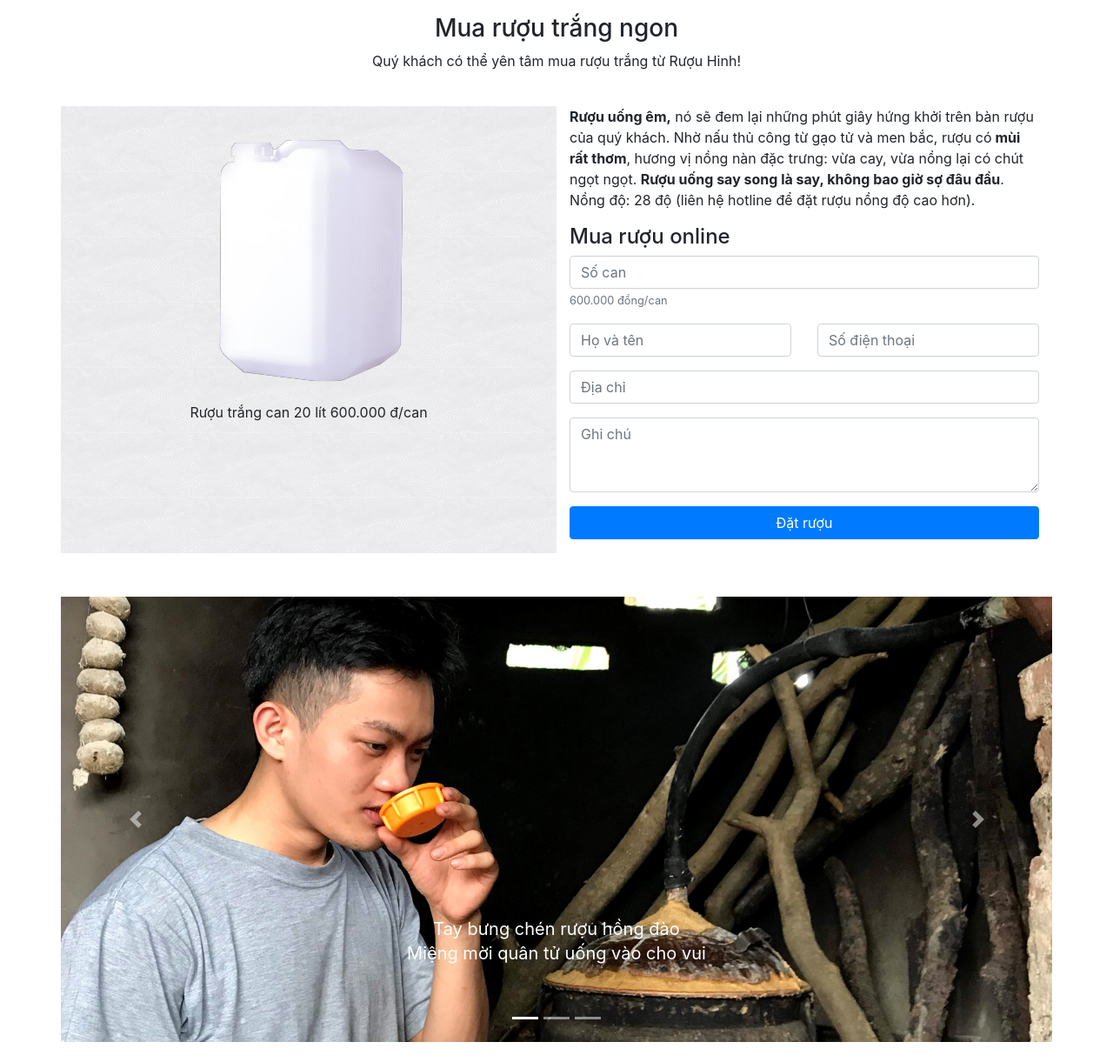
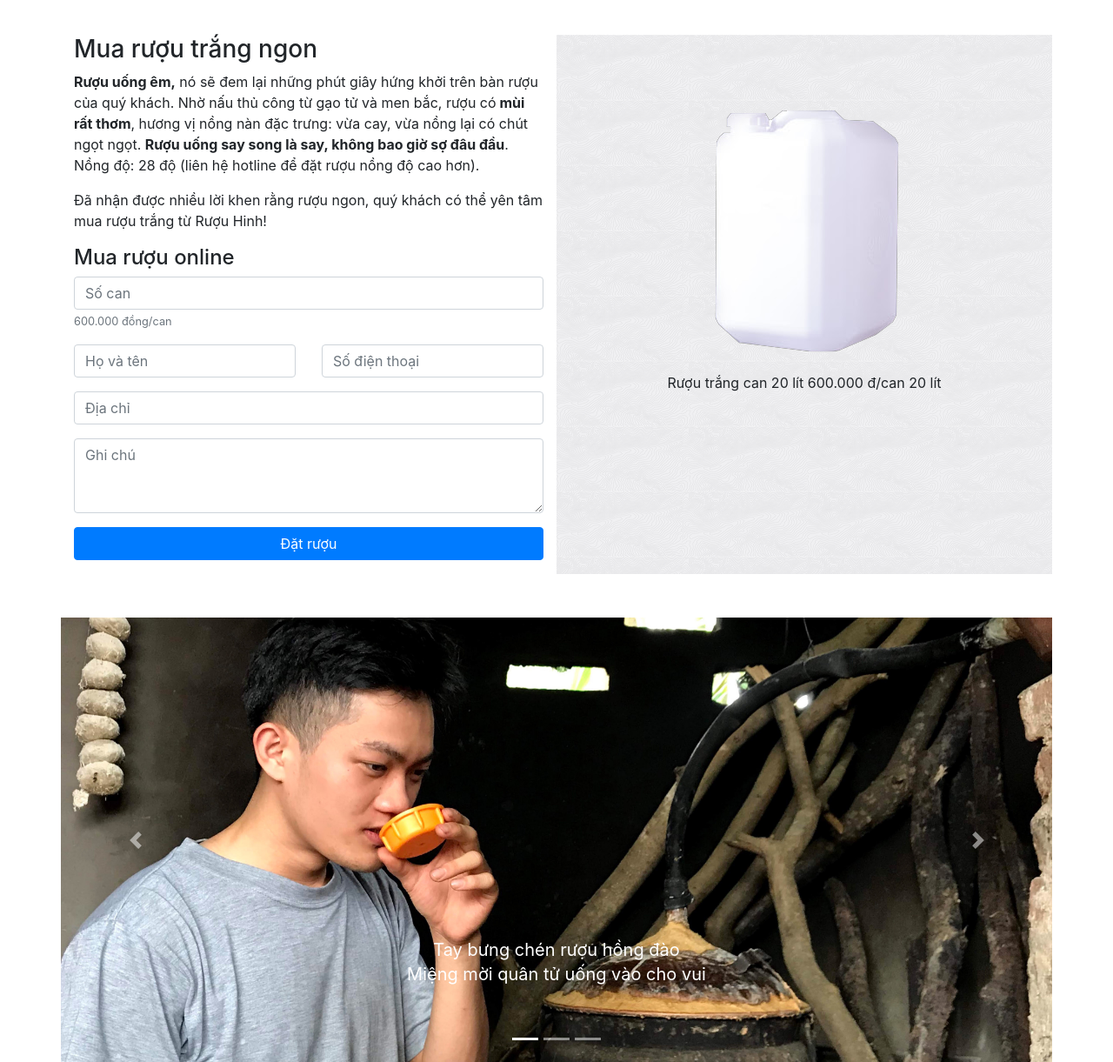
Before and after one commit to canhazn/ruouhinh, a Django app: page / in a window 1280 px wide. Shown: the part 56-1277 px from the top of the page at 87% size. Run offline with Django 3.2, Linux system fonts and the light colour scheme; some libraries are stand-ins or nearby versions.

Commit message:
Fixed content

```diff
--- a/browser/templates/index.html
+++ b/browser/templates/index.html
@@ -14,21 +14,16 @@
     <div class="shop-area container mt-3">
         <div class="row">
             <div class="title-section col-12 text-center mb-2 mb-md-4">
-                <h1 class="h3">Mua rượu trắng ngon</h1>
-                <p>Quý khách có thể yên tâm mua rượu trắng từ Rượu Hinh!</p>
-            </div>
-            <div class="col-md-6 product-area text-center">
-                <img class="img-fluid m-auto" src="/browser/static/img/gallery/ruou-trang-can-20-lit.png"
-                    alt="Rượu trắng ngon">
-                <p>Rượu trắng can 20 lít 600.000 đ/can</p>
             </div>
             <div class="col-md-6">
+                <h1 class="h3">Mua rượu trắng ngon</h1>
                 <p class="pt-3 pt-sm-0">
                     <strong>Rượu uống êm,</strong> nó sẽ đem lại những phút giây hứng khởi trên bàn rượu của quý
                     khách. Nhờ nấu thủ công từ gạo tử và men bắc, rượu có<strong> mùi rất thơm</strong>, hương vị nồng
                     nàn đặc trưng: vừa cay, vừa nồng lại có chút ngọt ngọt. <strong> Rượu uống say song là say, không
                         bao giờ sợ đâu đầu</strong>. Nồng độ: 28 độ (liên hệ hotline để đặt rượu nồng độ cao hơn).
                 </p>
+                <p>Đã nhận được nhiều lời khen rằng rượu ngon, quý khách có thể yên tâm mua rượu trắng từ Rượu Hinh!</p>
 
                 <span id="mua-ruou-online" class="anchor"></span>
                 <h2 class="h4">Mua rượu online</h2>
@@ -61,6 +56,11 @@
                     </div>
                 </form>
             </div>
+            <div class="col-md-6 product-area text-center pt-md-5">
+                <img class="img-fluid m-auto" src="/browser/static/img/gallery/ruou-trang-can-20-lit.png"
+                    alt="Rượu trắng ngon tại rượu Hinh">
+                <p>Rượu trắng can 20 lít 600.000 đ/can 20 lít</p>
+            </div>
         </div>
     </div>
 
@@ -76,7 +76,7 @@
                 <div class="carousel-item active">
                     <picture>
                         <source media="(max-width:576px)" srcset="/browser/static/img/gallery/carousel1-576w.jpg">
-                        <img loading=lazy src="/browser/static/img/gallery/carousel1.jpg" alt="Rượu ngon"
+                        <img loading=lazy src="/browser/static/img/gallery/carousel1.jpg" alt="Rượu ngon rượu Hinh"
                             style="width:auto;">
                     </picture>
 
```
